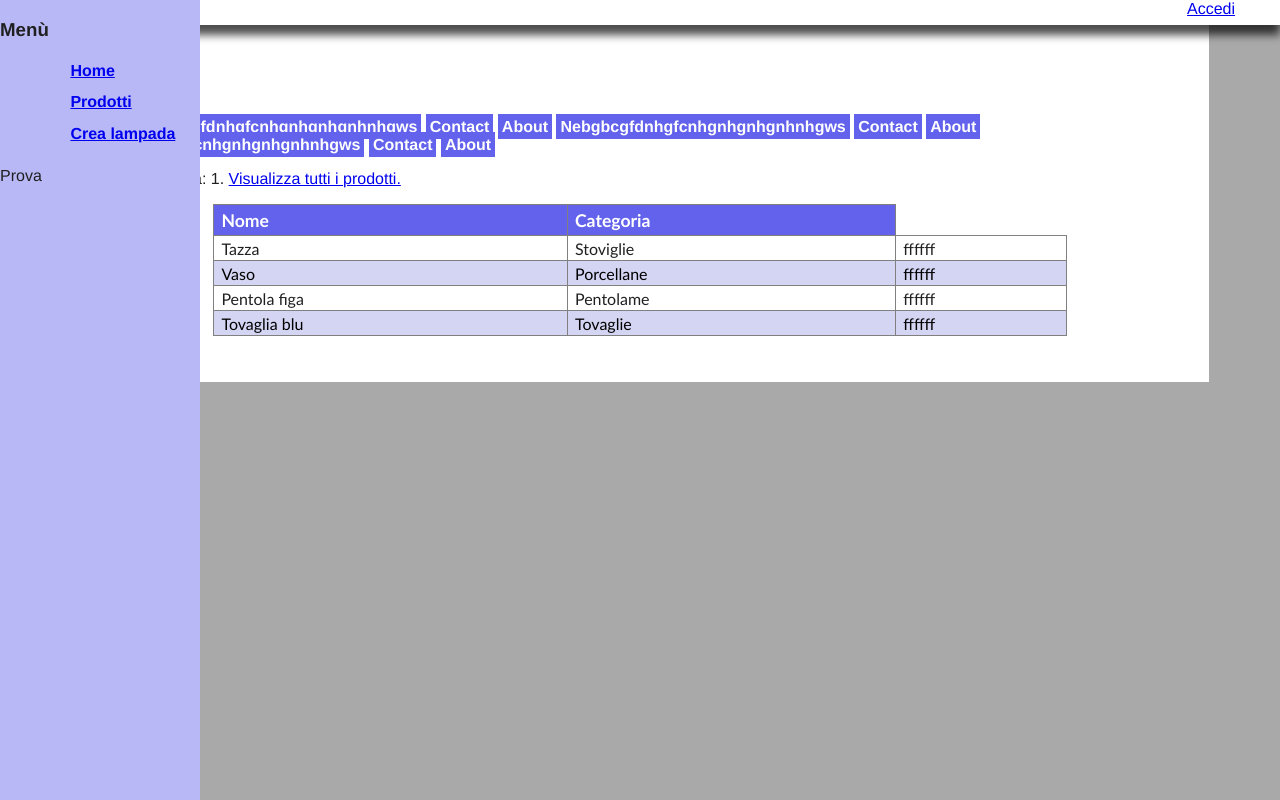
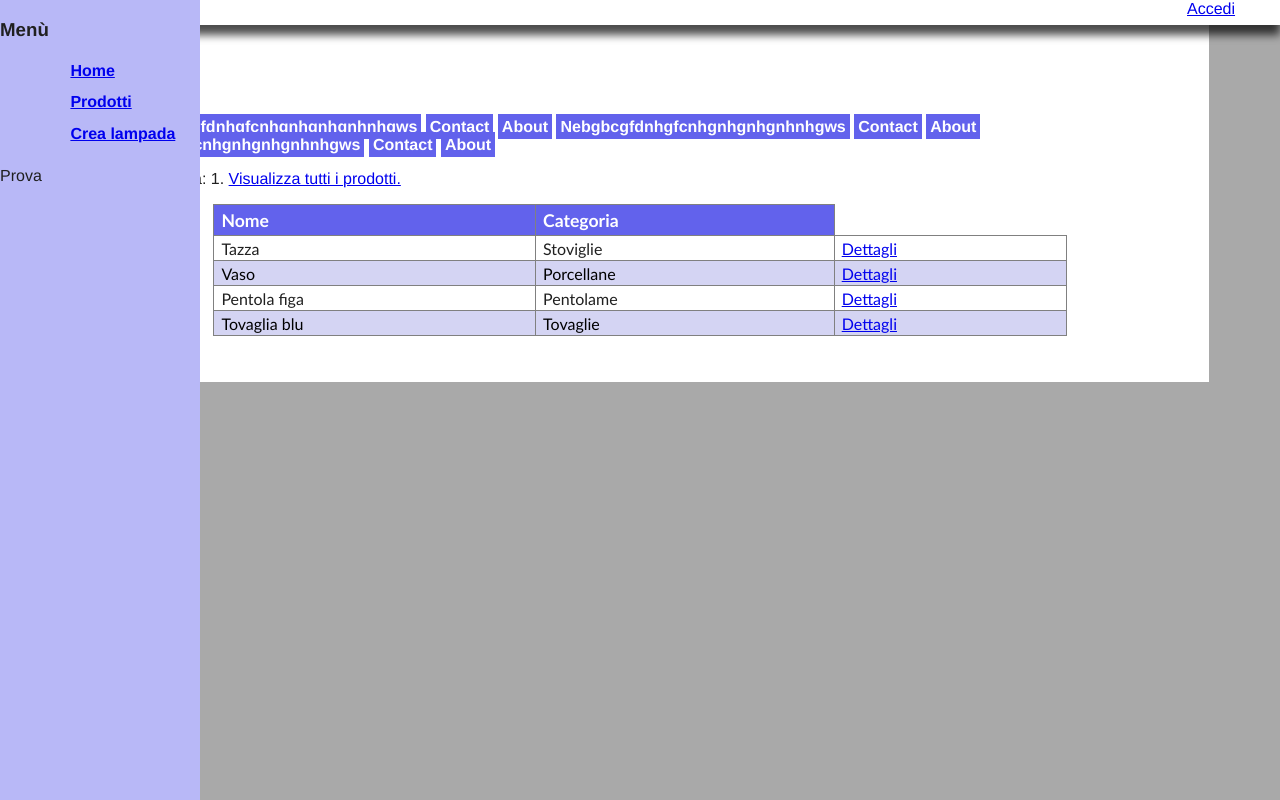
Before and after one commit to Polpetta/basidati2015, a PHP site: page /products.php?cat=1 in a window 1280 px wide. Run offline with PHP 8.4, Linux system fonts and the light colour scheme.

Commit message:
Aggiunta colonna dettagli in preview del sito

```diff
--- a/products.php
+++ b/products.php
@@ -45,22 +45,22 @@ function printSelectedCategory($category=""){
         <tr>
             <td>Tazza</td>
             <td>Stoviglie</td>
-            <td>ffffff</td>
+            <td><a href="details.php?id=1">Dettagli</a></td>
         </tr>
         <tr class="alt">
             <td>Vaso</td>
             <td>Porcellane</td>
-            <td>ffffff</td>
+            <td><a href="details.php?id=2">Dettagli</a></td>
         </tr>
         <tr>
             <td>Pentola figa</td>
             <td>Pentolame</td>
-            <td>ffffff</td>
+            <td><a href="details.php?id=3">Dettagli</a></td>
         </tr>
         <tr class="alt">
             <td>Tovaglia blu</td>
             <td>Tovaglie</td>
-            <td>ffffff</td>
+            <td><a href="details.php?id=4">Dettagli</a></td>
         </tr>
     </table>
 
```
